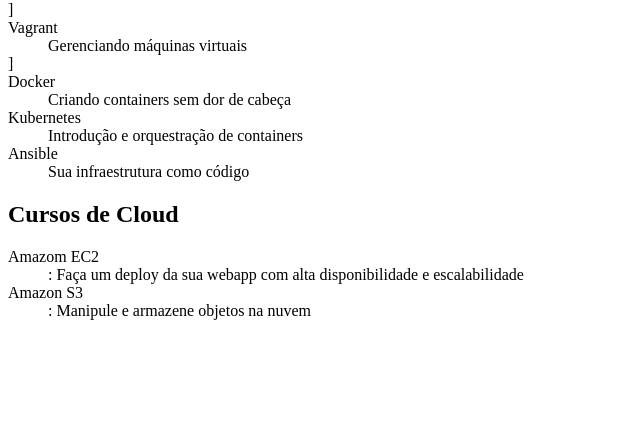
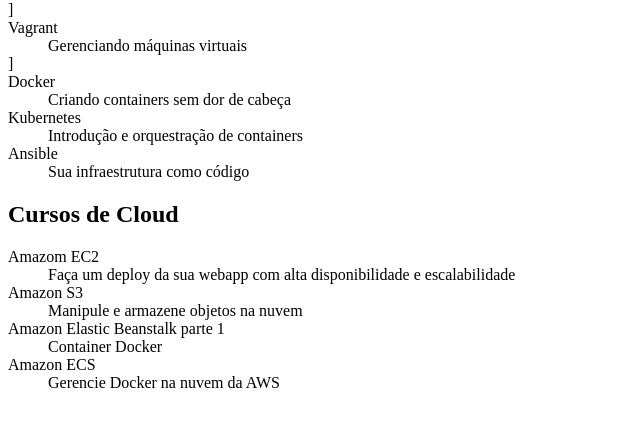
Before and after one commit to Koellfreestyle/Praticando-curso-de-git, a plain HTML site: page index.html in a window 1280 px wide. Shown: the part 79-506 px from the top of the page, without its empty margins (0-640 px from the left). Drawn offline with Linux system fonts and the light colour scheme.

Commit message:
Cursos de Beanstalks de ECS adicionados

```diff
--- a/index.html
+++ b/index.html
@@ -26,13 +26,16 @@
     <h2>Cursos de Cloud</h2>
     <dl>
         <dt>Amazom EC2</dt>
-        <dd>: Faça um deploy da sua webapp com alta disponibilidade e escalabilidade</dd>
+        <dd>Faça um deploy da sua webapp com alta disponibilidade e escalabilidade</dd>
 
         <dt>Amazon S3</dt>
-        <dd>: Manipule e armazene objetos na nuvem</dd>
+        <dd>Manipule e armazene objetos na nuvem</dd>
 
-        <dt></dt>
-        <dd></dd>
+        <dt>Amazon Elastic Beanstalk parte 1</dt>
+        <dd>Container Docker</dd>
+
+        <dt>Amazon ECS</dt>
+        <dd>Gerencie Docker na nuvem da AWS</dd>
 
     </dl>
 </body>
```
